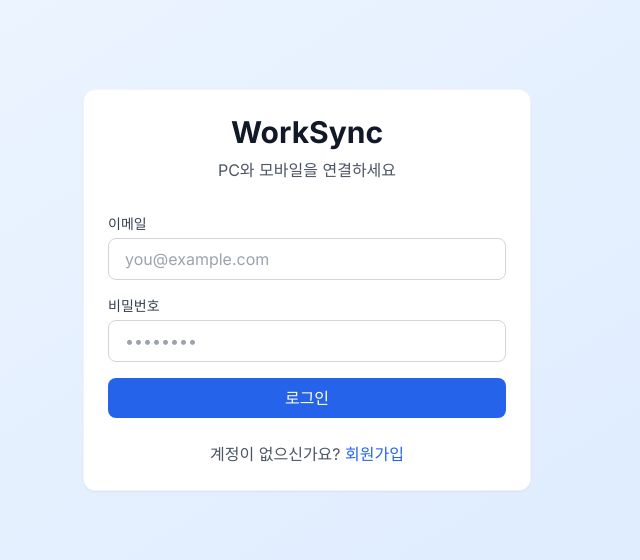
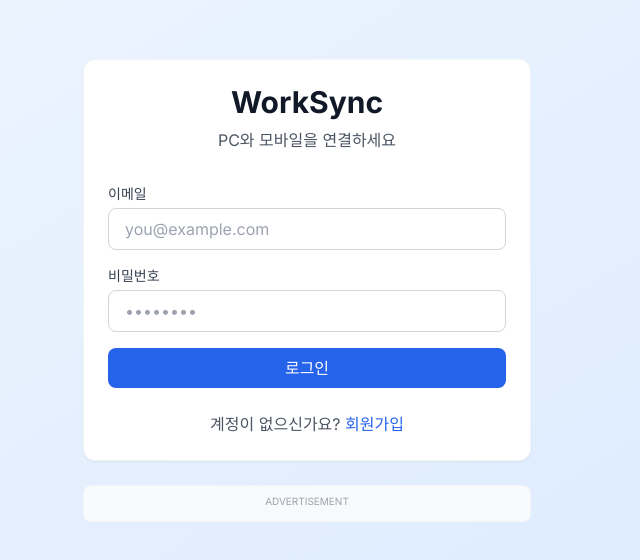
Before and after one commit to OHTARU/WorkSpace, a Next.js app in the folder worksync/web/: page /login in a window 1280 px wide. Shown: the part 110-670 px from the top of the page, without its empty margins (333-973 px from the left). Built offline with nearby package versions, Linux system fonts and the light colour scheme; no server answers.

Commit message:
Add AdSense script and units

```diff
--- a/worksync/web/src/app/(auth)/login/page.tsx
+++ b/worksync/web/src/app/(auth)/login/page.tsx
@@ -5,6 +5,7 @@ import { createClient } from '@/lib/supabase/client';
 import { useRouter } from 'next/navigation';
 import Link from 'next/link';
 import toast from 'react-hot-toast';
+import { AdSenseBanner } from '@/components/AdSenseBanner';
 
 export default function LoginPage() {
   const [email, setEmail] = useState('');
@@ -34,7 +35,7 @@ export default function LoginPage() {
   };
 
   return (
-    <div className="min-h-screen flex items-center justify-center bg-gradient-to-br from-primary-50 to-blue-100">
+    <div className="min-h-screen flex flex-col items-center justify-center bg-gradient-to-br from-primary-50 to-blue-100 p-4">
       <div className="card w-full max-w-md">
         <div className="text-center mb-8">
           <h1 className="text-3xl font-bold text-gray-900">WorkSync</h1>
@@ -88,6 +89,10 @@ export default function LoginPage() {
           </Link>
         </p>
       </div>
+
+      <div className="w-full max-w-md mt-4">
+        <AdSenseBanner />
+      </div>
     </div>
   );
 }
--- a/worksync/web/src/components/AdSenseBanner.tsx
+++ b/worksync/web/src/components/AdSenseBanner.tsx
@@ -1,12 +1,17 @@
 'use client';
 
 import React, { useEffect } from 'react';
+
+interface AdSenseBannerProps {
+  slotId?: string;
+  className?: string;
+}
 
 /**
  * Google AdSense 배너 컴포넌트
  * 실제 사용 시 data-ad-client와 data-ad-slot 값을 본인의 AdSense 정보로 변경해야 합니다.
  */
-export function AdSenseBanner() {
+export function AdSenseBanner({ slotId = "YOUR_AD_SLOT_ID_HERE", className = "" }: AdSenseBannerProps) {
   useEffect(() => {
     try {
       // AdSense 스크립트 로드 트리거
@@ -18,13 +23,13 @@ export function AdSenseBanner() {
   }, []);
 
   return (
-    <div className="w-full overflow-hidden flex flex-col items-center justify-center p-2 bg-gray-50 border border-gray-100 rounded-lg mt-2">
+    <div className={`w-full overflow-hidden flex flex-col items-center justify-center p-2 bg-gray-50 border border-gray-100 rounded-lg mt-2 ${className}`}>
       <div className="text-[10px] text-gray-400 mb-1 w-full text-center">ADVERTISEMENT</div>
 
       <ins className="adsbygoogle"
            style={{ display: 'block', width: '100%' }}
            data-ad-client="ca-pub-5539584331662815"
-           data-ad-slot="YOUR_AD_SLOT_ID_HERE"
+           data-ad-slot={slotId}
            data-ad-format="auto"
            data-full-width-responsive="true"></ins>
     </div>
```
